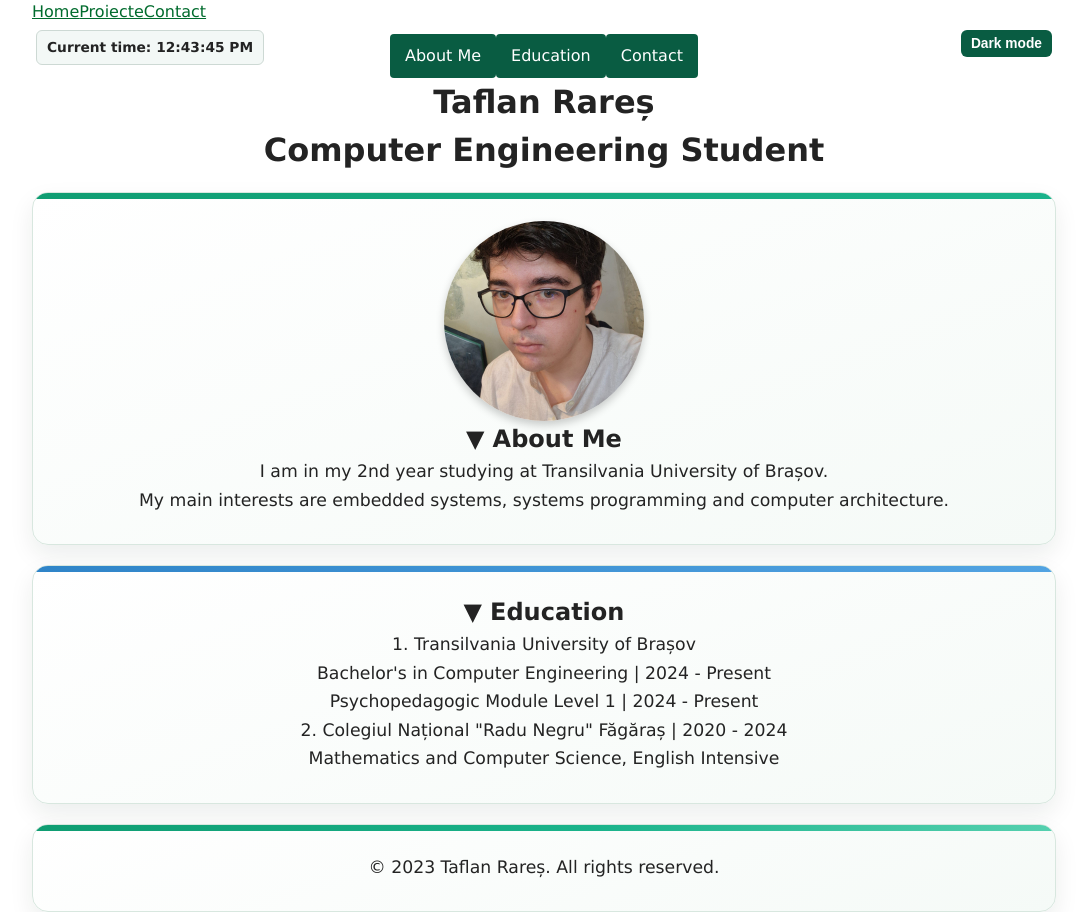
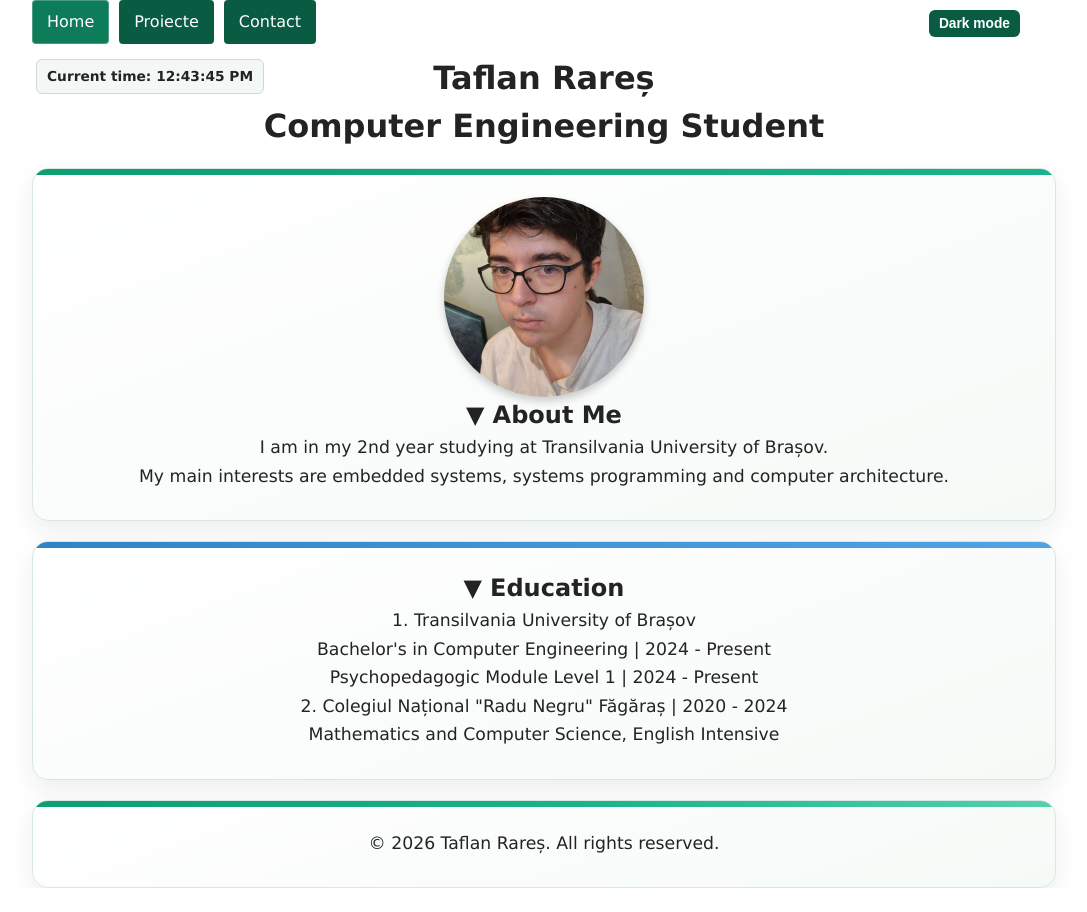
Before and after one commit to TaflanRares/web-programming-laboratory, a React (Vite) app: page / in a window 1280 px wide. Shown: the whole page, without its empty margins (96-1183 px from the left). After the commit the page ends 888 px from the top, so only its background shows below. Built offline with nearby package versions, Linux system fonts and the light colour scheme.

Commit message:
Lab 7: added navbar and footer

```diff
--- a/src/App.jsx
+++ b/src/App.jsx
@@ -9,7 +9,7 @@ import Navbar from './components/Navbar.jsx';
 import Home from './pages/Home';
 import Projects from './pages/Projects';
 import Contact from './pages/Contact';
-
+import Footer from './pages/Footer.jsx';
 
 const THEME_STORAGE_KEY = 'theme-preference';
 
@@ -47,6 +47,7 @@ function App() {
           <Route path = "/projects" element={<Projects />} />
           <Route path = "/contact" element={<Contact />} />
         </Routes>
+        <Footer />
       </BrowserRouter>
   );
 }
--- a/src/components/Navbar.jsx
+++ b/src/components/Navbar.jsx
@@ -1,11 +1,49 @@
-import { Link } from 'react-router';
+import { useEffect, useState } from 'react';
+import { NavLink } from 'react-router';
+
+const THEME_STORAGE_KEY = 'theme-preference';
+
+function getInitialDarkMode() {
+    const storedTheme = window.localStorage.getItem(THEME_STORAGE_KEY);
+
+    if (storedTheme === 'dark') {
+        return true;
+    }
+
+    if (storedTheme === 'light') {
+        return false;
+    }
+
+    return window.matchMedia('(prefers-color-scheme: dark)').matches;
+}
 
 function Navbar() {
+    const [isDarkMode, setIsDarkMode] = useState(getInitialDarkMode);
+
+    useEffect(() => {
+            document.body.classList.toggle ('dark-mode', isDarkMode);
+            window.localStorage.setItem (THEME_STORAGE_KEY, isDarkMode ? 'dark' : 'light');
+        }, [isDarkMode]);
+
+          function handleThemeToggle() {
+            setIsDarkMode((currentTheme) => !currentTheme);
+        }
+
     return (
         <nav>
-            <Link to="/">Home</Link>
-            <Link to="/projects">Proiecte</Link>
-            <Link to="/contact">Contact</Link>
+            <ul className="navbar">
+                <li><NavLink to="/" end>Home</NavLink></li>
+                <li><NavLink to="/projects">Proiecte</NavLink></li>
+                <li><NavLink to="/contact">Contact</NavLink></li>
+                <button
+                    type="button"
+                    className="theme-toggle-button"
+                    onClick={handleThemeToggle}
+                    aria-pressed={isDarkMode}
+                >
+                    {isDarkMode ? 'Light mode' : 'Dark mode'}
+                </button>
+            </ul>
         </nav>
     );
 }
--- a/src/css/layout.css
+++ b/src/css/layout.css
@@ -119,7 +119,7 @@ footer li {
 
 .header-clock-wrap {
   position: absolute;
-  top: 6px;
+  top: 15px;
   left: 0;
   margin-left: 4px;
   padding: 6px 10px;
@@ -141,8 +141,8 @@ body.dark-mode .header-clock-wrap {
 
 .theme-toggle-button {
   position: absolute;
-  top: 6px;
-  right: 0;
+  top: 10px;
+  right: 10rem;
   margin-right: 4px;
   padding: 6px 10px;
   border-radius: 6px;
--- a/src/css/navigation.css
+++ b/src/css/navigation.css
@@ -1,10 +1,12 @@
 nav ul {
   list-style: none;
+  display: flex;
+  gap: 10px;
   align-items: center;
 }
 
 nav ul li {
-  display: inline-block;
+  display: block;
   align-items: center;
 }
 
@@ -29,6 +31,12 @@ nav ul li a:hover {
   background-color: var(--secondary-color);
 }
 
+nav ul li a[aria-current="page"],
+nav ul li a.active {
+  background-color: var(--secondary-color);
+  box-shadow: inset 0 0 0 1px rgba(255, 255, 255, 0.25);
+}
+
 body.dark-mode nav ul li a,
 body.dark-mode nav ul li a:link,
 body.dark-mode nav ul li a:visited,
@@ -41,3 +49,10 @@ body.dark-mode nav ul li a:hover {
   color: #e8e8e8;
   background-color: #10924a;
 }
+
+body.dark-mode nav ul li a[aria-current="page"],
+body.dark-mode nav ul li a.active {
+  color: #ffffff;
+  background-color: #10924a;
+  box-shadow: inset 0 0 0 1px rgba(255, 255, 255, 0.22);
+}
--- a/src/pages/Contact.jsx
+++ b/src/pages/Contact.jsx
@@ -3,7 +3,7 @@ import GithubProfile from '../components/GithubProfile.jsx';
 
 function Contact() {
     return (
-        <footer id="contact">
+        <div id="contact">
             <h2>Contact</h2>
             <div className="section-collapsable">
                 <ul>
@@ -26,9 +26,7 @@ function Contact() {
                 </div>
                 <ContactForm />
             </div>
-            <br />
-            <p style={{ textAlign: 'center' }}>&copy; 2026 Taflan Rareș. All rights reserved.</p>
-        </footer>
+        </div>
     );
 }
 export default Contact;
--- /dev/null
+++ b/src/pages/Footer.jsx
@@ -0,0 +1,9 @@
+function Footer(){
+    return (
+        <footer>
+            <p style={{ textAlign: 'center' }}>&copy; 2026 Taflan Rareș. All rights reserved.</p>
+        </footer>
+    )
+}
+
+export default Footer;
--- a/src/pages/Home.jsx
+++ b/src/pages/Home.jsx
@@ -3,33 +3,7 @@ import profilePicture from '../assets/RaresPFP.jpeg'
 import '../App.css'
 import Clock from '../components/Clock.jsx';
 
-const THEME_STORAGE_KEY = 'theme-preference';
-
-function getInitialDarkMode() {
-    const storedTheme = window.localStorage.getItem(THEME_STORAGE_KEY);
-
-    if (storedTheme === 'dark') {
-        return true;
-    }
-
-    if (storedTheme === 'light') {
-        return false;
-    }
-
-    return window.matchMedia('(prefers-color-scheme: dark)').matches;
-}
-
 function Home() {
-    const [isDarkMode, setIsDarkMode] = useState(getInitialDarkMode);
-
-    useEffect(() => {
-        document.body.classList.toggle ('dark-mode', isDarkMode);
-        window.localStorage.setItem (THEME_STORAGE_KEY, isDarkMode ? 'dark' : 'light');
-    }, [isDarkMode]);
-
-      function handleThemeToggle() {
-        setIsDarkMode((currentTheme) => !currentTheme);
-    }
 
     return (
         <div>
@@ -37,21 +11,6 @@ function Home() {
         <div className="header-clock-wrap">
           <Clock />
         </div>
-        <button
-          type="button"
-          className="theme-toggle-button"
-          onClick={handleThemeToggle}
-          aria-pressed={isDarkMode}
-        >
-          {isDarkMode ? 'Light mode' : 'Dark mode'}
-        </button>
-        <nav>
-          <ul>
-            <li><a href="#about">About Me</a></li>
-            <li><a href="#education">Education</a></li>
-            <li><a href="#contact">Contact</a></li>
-          </ul>
-        </nav>
         <h1>Taflan Rareș</h1>
         <h1>Computer Engineering Student</h1>
       </header>
@@ -84,9 +43,6 @@ function Home() {
           </div>
         </section>
         </main>
-        <footer className="site-footer">
-          <p>&copy; 2023 Taflan Rareș. All rights reserved.</p>
-        </footer>
       </div>
     );
 }
```
